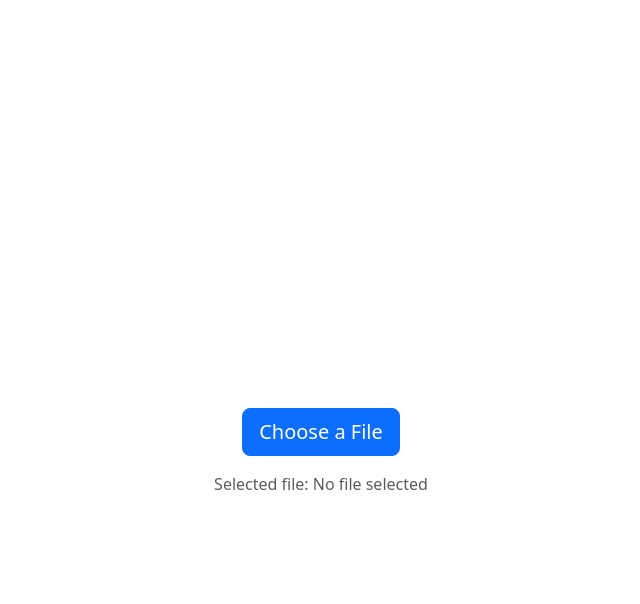
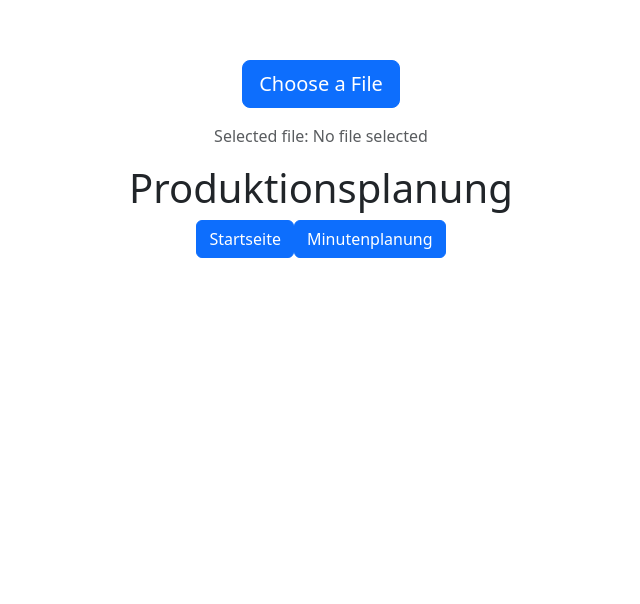
Before and after one commit to universalmensch/IBSYS2ProduktionsPlanung, a React (Vite) app in the folder ibsys2Produktionsplanung/: page /Produktionsplanung in a window 1280 px wide. Shown: the part 196-800 px from the top of the page, without its empty margins (319-959 px from the left). Built offline with nearby package versions, Linux system fonts and the light colour scheme.

Commit message:
cleanupt

```diff
--- a/ibsys2Produktionsplanung/src/components/fileintput.tsx
+++ b/ibsys2Produktionsplanung/src/components/fileintput.tsx
@@ -1,18 +1,13 @@
-// FileInput.tsx
 import React, { useState } from 'react';
 import 'bootstrap/dist/css/bootstrap.min.css';
-import { parseString } from 'xml2js';
-import { useGeneralStore } from '../helper/GeneralStoreContext'; // Import the custom hook
-import GeneralStoreDTO from '../dtos/GeneralStoreDTO';
-import { BestellungDTO } from '../dtos/BestellungDTO';
-import { PrognoseDTO } from '../dtos/PrognoseDTO';
+import { useGeneralStore } from '../helper/GeneralStoreContext';
 
 import { XMLParser } from 'fast-xml-parser';
 
 
 const FileInput: React.FC = () => {
   const [fileName, setFileName] = useState<string>('No file selected');
-  const { setGeneralStoreData } = useGeneralStore(); // Get the setGeneralStoreData function from context
+  const { setGeneralStoreData } = useGeneralStore();
 
   const handleFileChange = (event: React.ChangeEvent<HTMLInputElement>) => {
     const file = event.target.files?.[0];
@@ -23,7 +18,7 @@ const FileInput: React.FC = () => {
         console.log(file)
       } else {
         setFileName('Please select an XML file');
-        event.target.value = ''; // Clear the input if invalid file
+        event.target.value = '';
       }
     } else {
       setFileName('No file selected');
@@ -44,8 +39,7 @@ const FileInput: React.FC = () => {
   };
 
   return (
-    <div className="container d-flex justify-content-center align-items-center min-vh-100">
-      <div className="text-center">
+    <>
         <label htmlFor="fileInput" className="btn btn-primary btn-lg">
           Choose a File
           <input
@@ -57,8 +51,7 @@ const FileInput: React.FC = () => {
           />
         </label>
         <p className="mt-3 text-muted">{`Selected file: ${fileName}`}</p>
-      </div>
-    </div>
+      </>
   );
 };
 
--- a/ibsys2Produktionsplanung/src/helper/GeneralStoreContext.tsx
+++ b/ibsys2Produktionsplanung/src/helper/GeneralStoreContext.tsx
@@ -1,10 +1,7 @@
-// GeneralStoreContext.tsx
 import React, { createContext, useState, useContext, ReactNode } from 'react';
 
-// Create the context with default values
 const GeneralStoreContext = createContext<any>(undefined);
 
-// Create a provider component to wrap your app
 export const GeneralStoreProvider: React.FC<{ children: ReactNode }> = ({ children }) => {
   const [generalStore, setGeneralStore] = useState<any>(null);
 
@@ -19,7 +16,6 @@ export const GeneralStoreProvider: React.FC<{ children: ReactNode }> = ({ childr
   );
 };
 
-// Custom hook to easily use the context
 export const useGeneralStore = (): any => {
   const context = useContext(GeneralStoreContext);
   if (!context) {
```
